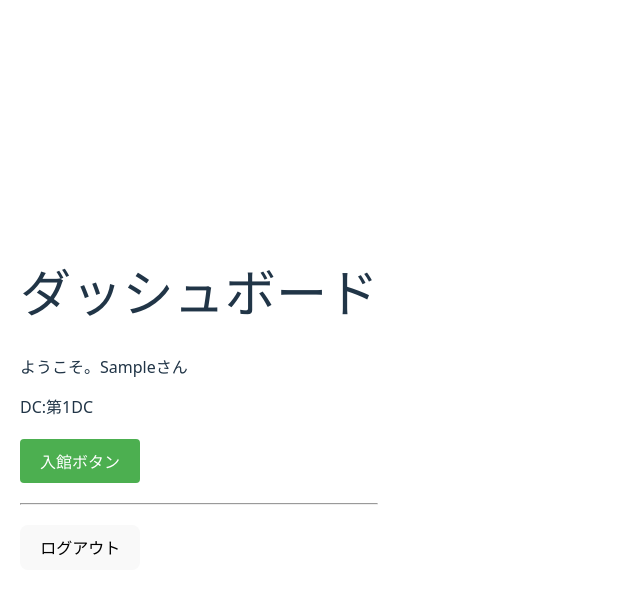
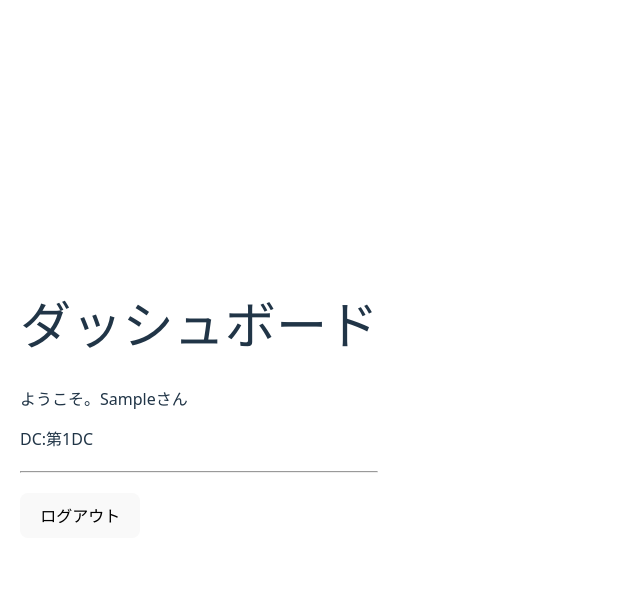
Before and after one commit to kenjioosawa09/dc-gate-system, a React (Vite) app: page /#/login in a window 1280 px wide. Both pictures are taken after typing "Sample", "Sample123" into the empty fields and a click on the button "ログイン". Shown: the top 594 px of the page, without its empty margins (0-640 px from the left). Built offline with nearby package versions, Linux system fonts and the light colour scheme.

Commit message:
ログイン時に入館履歴が記録されるシステムを実装

```diff
--- a/src/App.tsx
+++ b/src/App.tsx
@@ -34,9 +34,10 @@ export default function App(){
     }
 
    //ログイン成功時の処理
-    const handleLogin =(user: LoginForm) => {
-      setLoggedInUser(user);
-      localStorage.setItem("user", JSON.stringify(user));
+    const handleLogin =(loginData: LoginForm) => {
+      setLoggedInUser(loginData);
+      addLog(loginData.userID, loginData.location);
+      localStorage.setItem("user", JSON.stringify(loginData));
     }
 
     //ログアウト処理
--- a/src/DashboardPage.tsx
+++ b/src/DashboardPage.tsx
@@ -17,18 +17,6 @@ export function DashboardPage({user, onLogout, onEntry, logs}:{user: LoginForm |
       <p>ようこそ。{user?.userID}さん</p>
       <p>DC:{user?.location}</p>
 
-      <div style={{margin: "20px 0"}}>
-        <button onClick={() => {
-          if(user){
-            onEntry(user.userID, user.location);
-            alert("入館が記録されました");
-          }
-        }}
-        style={{padding:"10px 20px", cursor:"pointer", backgroundColor: "#4caf50", color:"white", border:"none", borderRadius:"4px"}}>
-          入館ボタン
-        </button>
-      </div>
-
       {user?.role === 'admin' &&(
         <div style={{marginTop: "20px",padding: "15px", border: "2px solid #ff4444", borderRadius:"8px", backgroundColor:"fff5f5"}}>
           <h3 style={{color:"ff4444", marginTop: "0"}}>【管理者専用メニュー】</h3>
```
